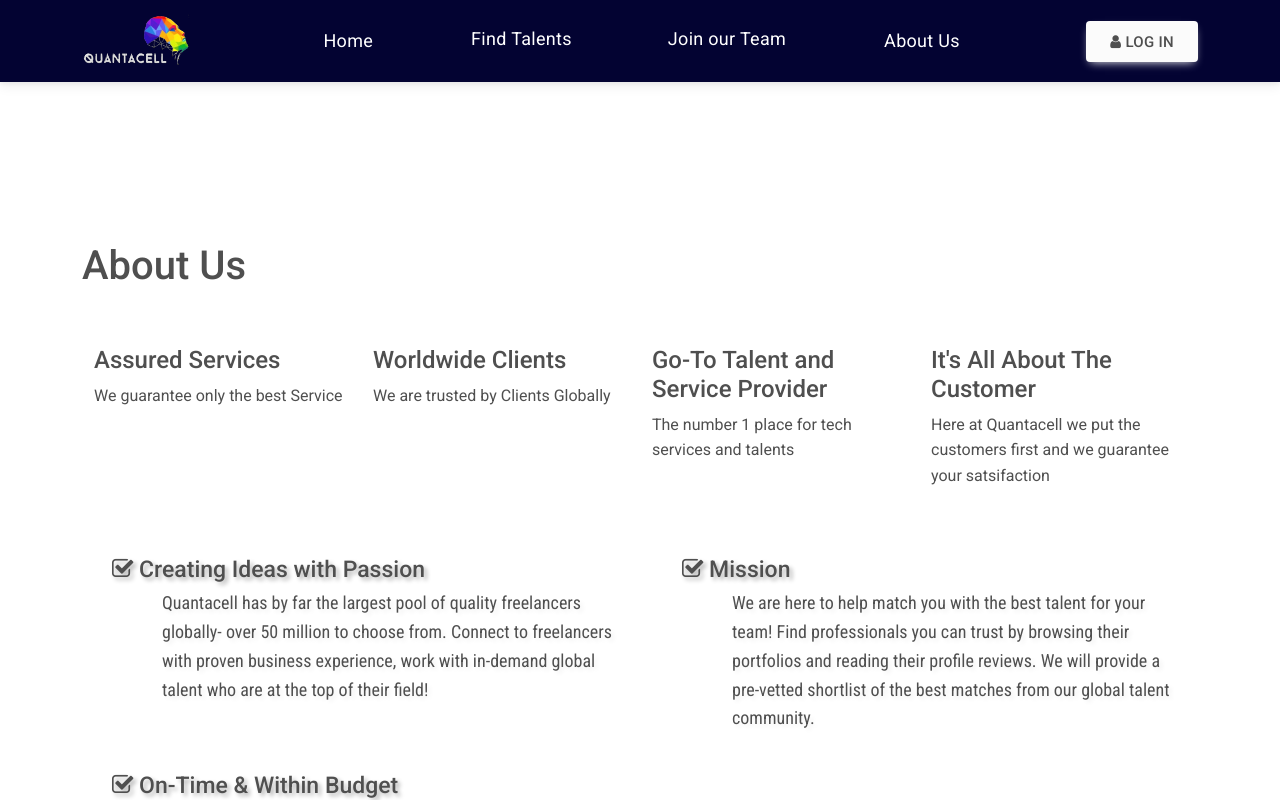
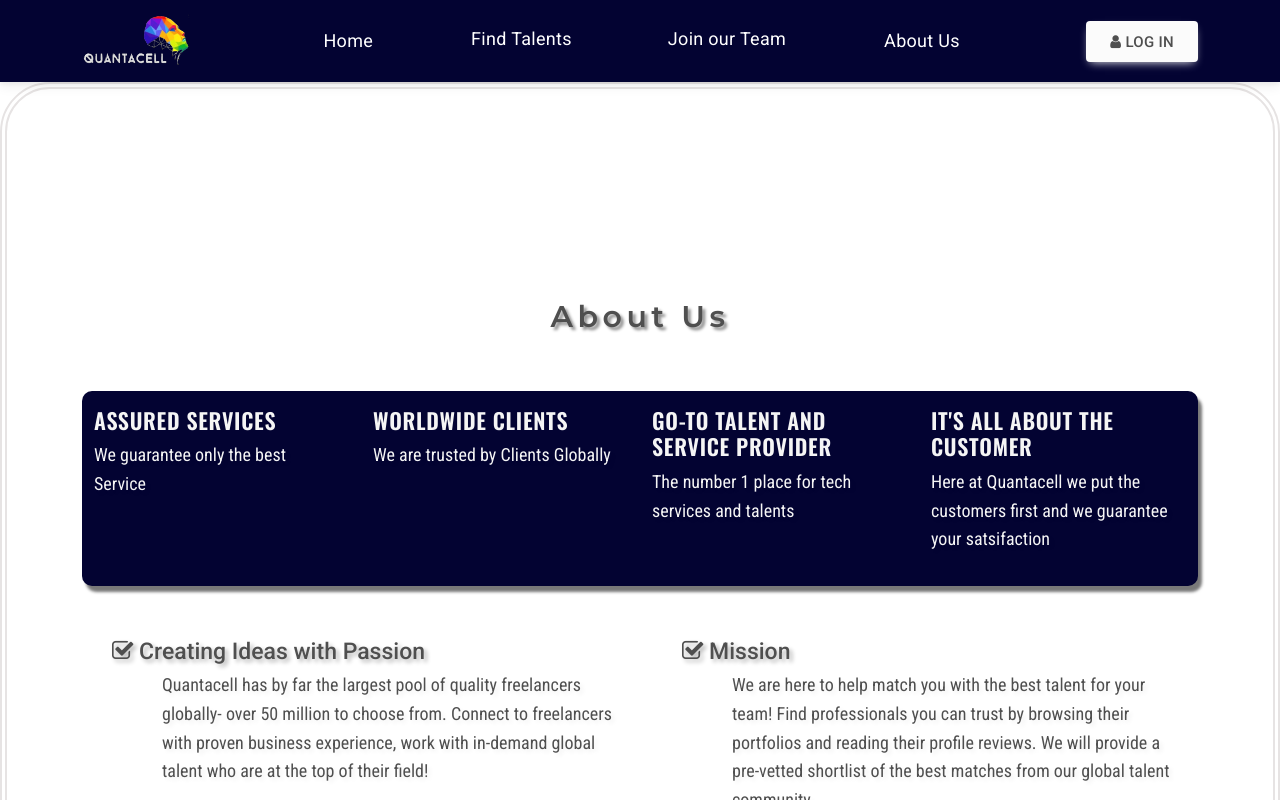
Before and after one commit to ILLOCOS/DevLook-Website, a React (Create React App) app: page /aboutus in a window 1280 px wide. Shown: the top 800 px of the page. Built offline with nearby package versions, Linux system fonts and the light colour scheme.

Commit message:
updated tabs

```diff
--- a/src/components/css/seemore1.css
+++ b/src/components/css/seemore1.css
@@ -198,3 +198,41 @@
     display: flex;
     margin: 10% auto 0 auto;
 }
+.abouts{
+    border: 7px double rgb(230, 227, 227);
+
+    padding-top: 50px;
+    padding-bottom: 15px;
+    border-radius: 50px;
+    z-index: -99;
+}
+.abt {
+    background-color: #030332;
+    color:whitesmoke;
+    border-radius: 10px;
+    box-shadow: 4px 6px 3px #0a0a0a8b;
+    padding: 1rem;
+}
+.abouts h1{
+    font-size: 30px;
+    font-weight: 600;
+    font-family: 'Montserrat', sans-serif;
+    letter-spacing: .15em;
+    text-align: center;
+    text-shadow: 3px 3px 3px #0a0a0a71;
+}
+.abtp {
+    font-family: 'Roboto Condensed', sans-serif;
+    font-weight: 400;
+    text-align: left;
+    font-size: 18px;
+    padding-right: 10px;
+    text-shadow: 3px 3px 4px #0a0a0a10;
+}
+.abth {
+    font-size: 22px;
+    font-weight: bold;
+    font-family: 'Oswald', sans-serif;
+    letter-spacing: .7px;
+    text-transform:uppercase;
+}
--- a/src/components/tabs2.js
+++ b/src/components/tabs2.js
@@ -28,8 +28,8 @@ function JustifiedExample() {
 
     <Tabs
       defaultActiveKey="client" id="btn1" className="btn1"
-      justify
-    >
+      justify >
+
 
 
       <Tab eventKey="client" title="CLIENTS" className="slide">
@@ -39,7 +39,7 @@ function JustifiedExample() {
 
       </Tab>
 
-      <Tab eventKey="talent" title="TALENTS">
+      <Tab eventKey="talent" title="TALENTS" className="slide">
 
       <Talents />
       </Tab>
--- a/src/components/whyus.js
+++ b/src/components/whyus.js
@@ -2,50 +2,24 @@ import '../components/css/whyus.css';
 import Container from 'react-bootstrap/Container';
 import Row from 'react-bootstrap/Row';
 import Col from 'react-bootstrap/Col';
-import Stack from 'react-bootstrap/Stack';
-import Button from 'react-bootstrap/Button';
 
-import { Link } from "react-router-dom";
-import { useNavigate } from "react-router-dom";
-
-function Feat1p2() {
-  let navigate = useNavigate();
+function Feat1() {
   return (
-
     <Container>
-
       <Row>
-        <Col lg={true} className='t-head bg-light border'>For Clients
-        <Stack gap={1}>
-          <div className="satck bg-light border"> <i class="fa fa-check-square-o" aria-hidden="true"></i> Proof of Quality</div>
-          <div className="satck bg-light border"> <i class="fa fa-check-square-o" aria-hidden="true"></i> Fastlane to the Right Talent</div>
-          <div className="satck bg-light border"> <i class="fa fa-check-square-o" aria-hidden="true"></i> Safe and Secure</div>
-          <div className="satck bg-light border"> <i class="fa fa-check-square-o" aria-hidden="true"></i> 24/7 support</div>
-      </Stack>
-    </Col>
-        <Col lg={true} className='t-head '>For Talents
-        <Stack gap={1}>
-          <div className="satck "> <i class="fa fa-check-square-o" aria-hidden="true"></i> Learn as you work</div>
-          <div className="satck "> <i class="fa fa-check-square-o" aria-hidden="true"></i> Grow your career</div>
-          <div className="satck "> <i class="fa fa-check-square-o" aria-hidden="true"></i> Let the work find you</div>
-          <div className="satck "> <i class="fa fa-check-square-o" aria-hidden="true"></i> Find support</div>
-      </Stack>
-    </Col>
+        <Col className='w-title'>
+          <h3>WHY WORK WITH US</h3>
+          <div className='w-head' >
+          You can have the best people. Right here.Right now.
+          {/* Access expert talent to fill your skill gaps! */}
+          </div>
+          <br/>
+        </Col>
       </Row>
-      <br/>
-      <Row>
-        <button  className="seebtn"  onClick={() =>{
-          navigate("/seemore");
-        }} >
-          See More
-        </button>
-
-      </Row>
-      <br/> <br/>
     </Container>
 
 
   );
 }
 
-export default Feat1p2;
+export default Feat1;
--- a/src/components/whyus2.js
+++ b/src/components/whyus2.js
@@ -18,7 +18,7 @@ function Feat1p2() {
         <Col lg={true} className='t-head bg-light border'>For Clients
         <Stack gap={1}>
           <div className="satck bg-light border"> <i class="fa fa-check-square-o" aria-hidden="true"></i> Proof of Quality</div>
-          <div className="satck bg-light border"> <i class="fa fa-check-square-o" aria-hidden="true"></i> Take the fastlane to the right talent</div>
+          <div className="satck bg-light border"> <i class="fa fa-check-square-o" aria-hidden="true"></i> Fastlane to the Right Talent</div>
           <div className="satck bg-light border"> <i class="fa fa-check-square-o" aria-hidden="true"></i> Safe and Secure</div>
           <div className="satck bg-light border"> <i class="fa fa-check-square-o" aria-hidden="true"></i> 24/7 support</div>
       </Stack>
```
